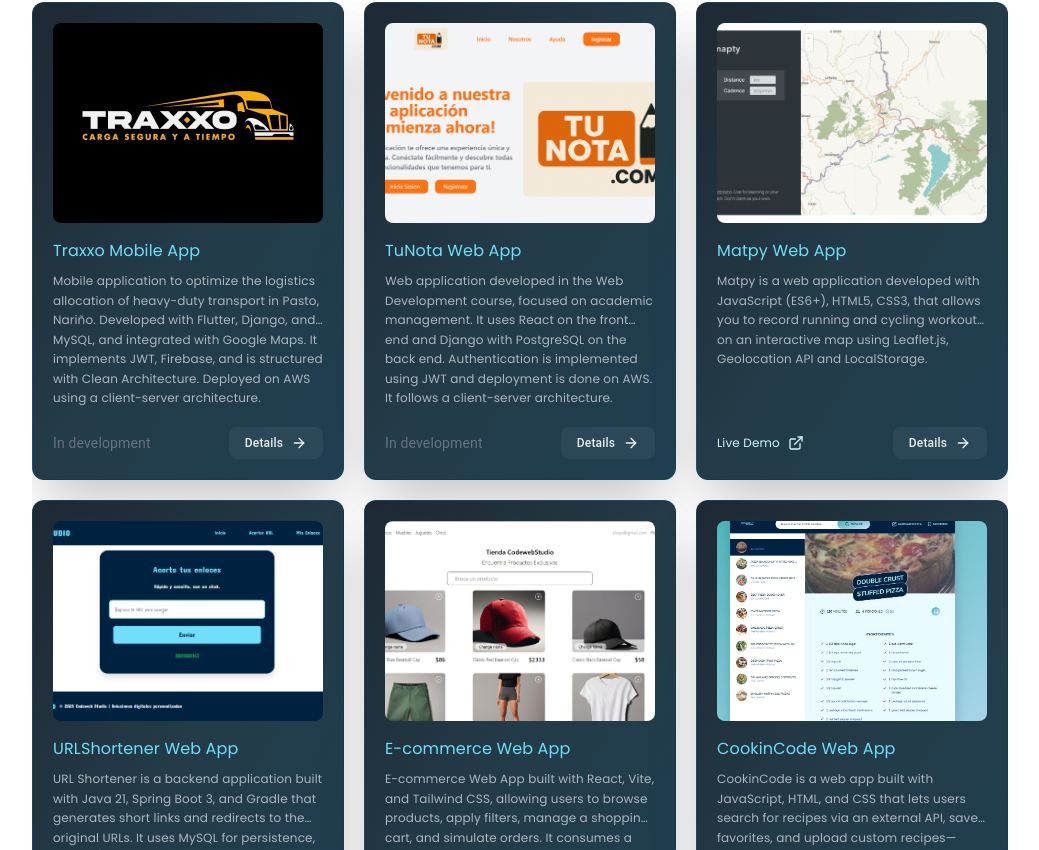
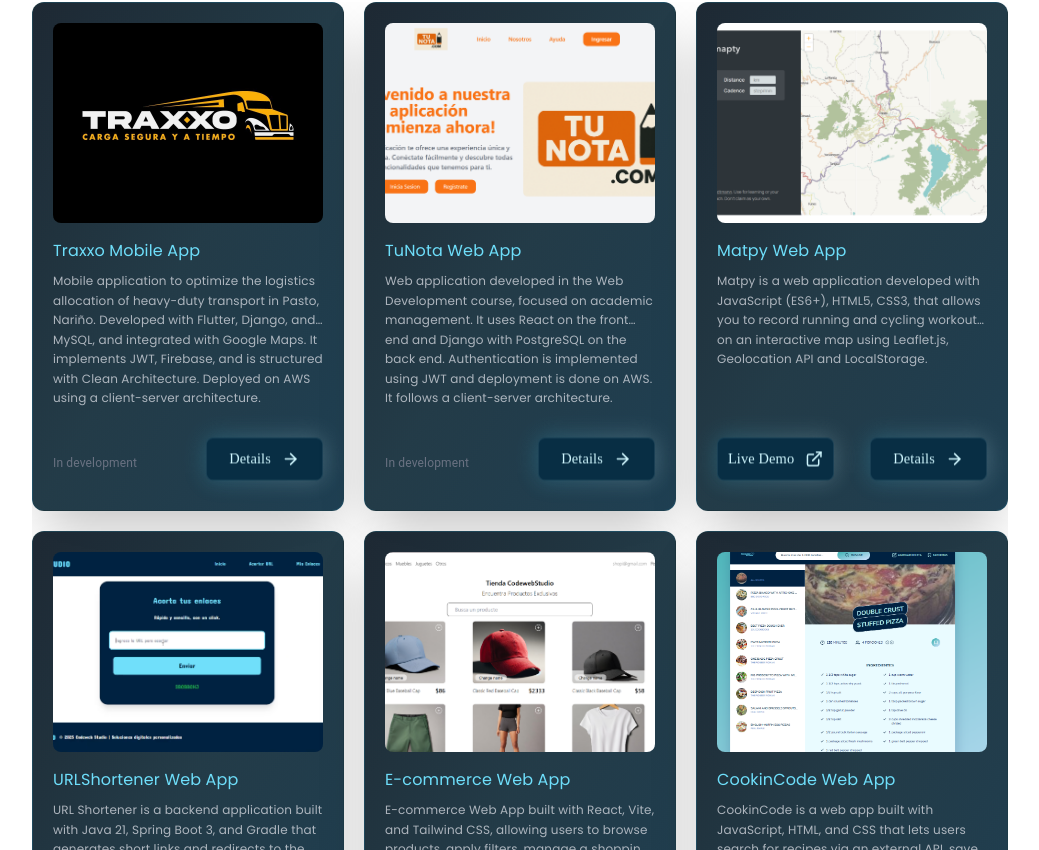
Before and after one commit to Diego-9612/Portafolio-Ing-Software-Diego-Guerrero, a Next.js app: page / in a window 1280 px wide. Shown: the part 1950-2800 px from the top of the page, without its empty margins (120-1159 px from the left). Built offline with nearby package versions, Linux system fonts and the light colour scheme; a web font is replaced by a local one.

Commit message:
Cambios en los botones

```diff
--- a/package.json
+++ b/package.json
@@ -22,7 +22,7 @@
     "react-icons": "^5.5.0",
     "react-type-animation": "^3.2.0",
     "sweetalert2": "^11.22.0",
-    "swiper": "^11.2.6"
+    "swiper": "^12.1.3"
   },
   "devDependencies": {
     "@eslint/eslintrc": "^3",
--- a/src/components/CardProject.jsx
+++ b/src/components/CardProject.jsx
@@ -3,6 +3,7 @@
 import React from 'react';
 import Link from 'next/link';
 import { ExternalLink, ArrowRight } from 'lucide-react';
+import { CTAButton } from './ComponentsMemo';
 
 function CardProject ({ Img, Title, Description, Link: ProjectLink, LinkGitHub: Github }) {
 
@@ -43,35 +44,29 @@ function CardProject ({ Img, Title, Description, Link: ProjectLink, LinkGitHub:
                             {Description}
                         </p>
 
-                        <div className="pt-2 flex text-xs items-center justify-between">
+                        <div className="pt-4 flex flex-wrap items-center justify-between gap-2">
                             {ProjectLink ? (
-                                <a
+                                <CTAButton
                                     href={ProjectLink}
-                                    target="_blank"
-                                    rel="noopener noreferrer"
                                     onClick={handleLiveDemo}
-                                    className="inline-flex items-center space-x-2 text-blue-medium hover:text-blue-light transition-colors duration-200"
-                                >
-                                    <span className="text-xs font-paragraph">Live Demo</span>
-                                    <ExternalLink className="w-4 h-4" />
-                                </a>
+                                    text="Live Demo"
+                                    icon={ExternalLink}
+                                    className="w-[110px] md:w-[130px] scale-90 origin-left"
+                                />
                             ) : (
-                                <span className="text-gray-500 text-sm">In development</span>
+                                <span className="text-gray-500 text-xs">In development</span>
                             )}
 
                             {Github ? (
-                                <a
+                                <CTAButton
                                     href={Github}
-                                    target='_blank'
-                                    rel="noopener noreferrer"
                                     onClick={handleDetails}
-                                    className="inline-flex items-center space-x-2 px-4 py-2 rounded-lg bg-white/5 hover:bg-white/10 text-white/90 transition-all duration-200 hover:scale-105 active:scale-95 focus:outline-none focus:ring-2 focus:ring-purple-500/50"
-                                >
-                                    <span className="text-xs font-medium">Details</span>
-                                    <ArrowRight className="w-4 h-4" />
-                                </a>
+                                    text="Details"
+                                    icon={ArrowRight}
+                                    className="w-[110px] md:w-[130px] scale-90 origin-right"
+                                />
                             ) : (
-                                <span className="text-gray-500 text-sm">Details Not Available</span>
+                                <span className="text-gray-500 text-xs">Details Not Available</span>
                             )}
                         </div>
                     </div>
--- a/src/components/ComponentsMemo.jsx
+++ b/src/components/ComponentsMemo.jsx
@@ -23,22 +23,43 @@ const MainTitle = memo(() => (
     </div>
 ));
 
-const CTAButton = memo(({ href, text, icon: Icon }) => (
-    <a href={href}>
-        <button className="group relative w-[160px]">
-            <div className="absolute -inset-0.5 bg-gradient-to-r from-blue-white to-blue-medium rounded-xl opacity-20 blur-md group-hover:opacity-90 transition-all duration-700"></div>
-            <div className="relative h-11 md:h-12 bg-blue-black dark:bg-bg-dark backdrop-blur-xl rounded-lg border border-blue-medium/10 leading-none overflow-hidden">
-                <div className="absolute inset-0 scale-x-0 group-hover:scale-x-100 origin-left transition-transform duration-500 bg-gradient-to-r from-blue-white-radio/10 to-blue-medium/10"></div>
-                <span className="cursor-pointer absolute inset-0 flex items-center justify-center gap-3 text-base group-hover:gap-3 transition-all duration-300">
-                    <span className="bg-blue-medium bg-clip-text text-transparent font-subtitle z-10">
+const CTAButton = memo(({ href, text, icon: Icon, onClick, type = "button", disabled, className, color = "blue" }) => {
+    const isRed = color === "red";
+    const bgGradient = isRed ? "from-red-500 to-red-700" : "from-blue-white to-blue-medium";
+    const bgHoverGradient = isRed ? "from-red-500/10 to-red-700/10" : "from-blue-white-radio/10 to-blue-medium/10";
+    const textStyle = isRed ? "text-red-500" : "bg-blue-medium bg-clip-text text-transparent";
+    const iconColor = isRed ? "text-red-500" : "text-blue-medium";
+    const borderColor = isRed ? "border-red-500/10" : "border-blue-medium/10";
+
+    const content = (
+        <button
+            type={type}
+            onClick={onClick}
+            disabled={disabled}
+            className={`group relative ${className || 'w-[160px]'} ${disabled ? "opacity-50 cursor-not-allowed" : ""}`}
+        >
+            <div className={`absolute -inset-0.5 bg-gradient-to-r ${bgGradient} rounded-xl opacity-20 blur-md ${disabled ? "" : "group-hover:opacity-90"} transition-all duration-700`}></div>
+            <div className={`relative h-11 md:h-12 bg-blue-black dark:bg-bg-dark backdrop-blur-xl rounded-lg border ${borderColor} leading-none overflow-hidden`}>
+                <div className={`absolute inset-0 scale-x-0 ${disabled ? "" : "group-hover:scale-x-100"} origin-left transition-transform duration-500 bg-gradient-to-r ${bgHoverGradient}`}></div>
+                <span className="absolute inset-0 flex items-center justify-center gap-2 md:gap-3 text-sm md:text-base group-hover:gap-3 transition-all duration-300 px-2 cursor-pointer">
+                    <span className={`${textStyle} font-subtitle z-10 text-center whitespace-nowrap`}>
                         {text}
                     </span>
-                    <Icon className={`w-5 h-5 text-blue-medium ${text === 'Contact' ? 'group-hover:translate-x-1' : 'group-hover:rotate-45'} transform transition-all duration-300 z-10`} />
+                    {Icon && <Icon className={`w-4 h-4 md:w-5 md:h-5 flex-shrink-0 ${iconColor} ${text === 'Contact' ? 'group-hover:translate-x-1' : 'group-hover:rotate-45'} transform transition-all duration-300 z-10`} />}
                 </span>
             </div>
         </button>
-    </a>
-));
+    );
+
+    if (href) {
+        return (
+            <a href={href} className="flex-shrink-0" target={href.startsWith('http') ? "_blank" : undefined} rel={href.startsWith('http') ? "noopener noreferrer" : undefined}>
+                {content}
+            </a>
+        );
+    }
+    return content;
+});
 
 const SocialLink = memo(({ icon: Icon, link }) => (
     <a href={link} target="_blank" rel="noopener noreferrer">
--- a/src/components/ToggleButton.jsx
+++ b/src/components/ToggleButton.jsx
@@ -1,29 +1,15 @@
 'use client';
+import { CTAButton } from './ComponentsMemo';
+import { ChevronDown, ChevronUp } from 'lucide-react';
+
 function ToggleButton({ onClick, isShowingMore }) {
     return (
-        <button
+        <CTAButton
             onClick={onClick}
-            className="px-3 py-1.5 h-10 text-slate-300 hover:text-blue-white text-sm font-medium transition-all duration-300 ease-in-out flex items-center gap-2 bg-white/5 hover:bg-white/10 rounded-md border border-white/10 hover:border-blue-white backdrop-blur-sm group relative overflow-hidden"
-        >
-            <span className="relative z-10 flex items-center gap-2">
-                {isShowingMore ? "See Less" : "See More"}
-                <svg
-                    xmlns="http://www.w3.org/2000/svg"
-                    width="16"
-                    height="16"
-                    viewBox="0 0 24 24"
-                    fill="none"
-                    stroke="currentColor"
-                    strokeWidth="2"
-                    strokeLinecap="round"
-                    strokeLinejoin="round"
-                    className={`transition-transform duration-300 ${isShowingMore ? "group-hover:-translate-y-0.5" : "group-hover:translate-y-0.5"}`}
-                >
-                    <polyline points={isShowingMore ? "18 15 12 9 6 15" : "6 9 12 15 18 9"}></polyline>
-                </svg>
-            </span>
-            <span className="absolute bottom-0 left-0 w-0 h-0.5 bg-blue-white transition-all duration-300 group-hover:w-full"></span>
-        </button>
+            text={isShowingMore ? "See Less" : "See More"}
+            icon={isShowingMore ? ChevronUp : ChevronDown}
+            className="w-auto"
+        />
     );
 }
 
--- a/src/pages/AboutMePage.jsx
+++ b/src/pages/AboutMePage.jsx
@@ -63,7 +63,7 @@ function AboutMePage() {
                         </h2>
 
                         <p className="text-sm md:text-base text-blue-black dark:text-gray-400 leading-relaxed pb-4 md:pb-0">
-                            Environmental Engineer with advanced training in Software Engineering (final semester) and strong knowledge in fullstack web application development, focused on creating engaging and functional digital experiences tailored to the specific needs of each project.
+                            Software Engineer currently working in QA and Automation. I have a strong background in software development and specialize in creating efficient automated testing solutions to ensure high-quality software delivery and seamless digital experiences.
                         </p>
 
                         <div className="flex flex-col md:flex-row items-center md:items-start gap-4 md:gap-4 md:px-0 w-full">
--- a/src/pages/ContactPage.jsx
+++ b/src/pages/ContactPage.jsx
@@ -5,6 +5,7 @@ import { Share2, User, Mail, MessageSquare, Send } from "lucide-react";
 import Swal from "sweetalert2";
 import { SocialLinks } from "../components/SocialLinks";
 import { Commentar } from "../components/Commentar";
+import { CTAButton } from "../components/ComponentsMemo";
 
 function ContactPage() {
   const [formData, setFormData] = useState({
@@ -137,14 +138,13 @@ function ContactPage() {
                   required
                 />
               </div>
-              <button
+              <CTAButton
                 type="submit"
                 disabled={isSubmitting}
-                className="w-full bg-gradient-to-r from-blue-black text-sm to-blue-black-medium dark:to-blue-white-radio text-blue-medium py-4 rounded-xl font-paragraph transition-all duration-300 hover:scale-[1.02] hover:shadow-lg hover:shadow-[#6366f1]/20 active:scale-[0.98] flex items-center justify-center gap-2 disabled:opacity-50 disabled:cursor-not-allowed disabled:hover:scale-100"
-              >
-                <Send className="w-4 h-4" />
-                {isSubmitting ? 'Sending...' : 'Send Message'}
-              </button>
+                className="w-full"
+                text={isSubmitting ? 'Sending...' : 'Send Message'}
+                icon={Send}
+              />
             </form>
 
             <div className="mt-10 pt-6 border-t border-white/10 flex justify-center space-x-6">
```
Also changed, not shown: src/components/Commentar.jsx (+18 -20 lines), 2 other files (tests, documents, lock files or other folders).
